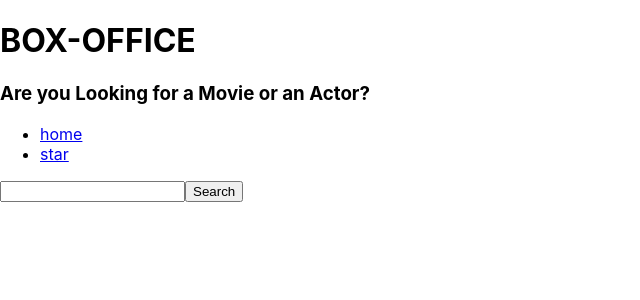
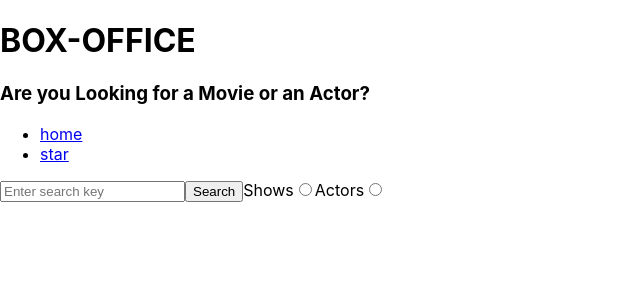
Before and after one commit to JoelShajan/movieDetes, a React (Create React App) app: page / in a window 1280 px wide. Shown: the top 300 px of the page, without its empty margins (0-640 px from the left). Built offline with nearby package versions, Linux system fonts and the light colour scheme.

Commit message:
api added

```diff
--- a/src/pages/Home.jsx
+++ b/src/pages/Home.jsx
@@ -4,14 +4,17 @@ import { apiGet } from '../misc/config';
 const Home = () => {
     const [input,setinput]=useState('');
     const [result,setresult]=useState(null);
+    const [option,setoption]=useState('shows');
+    const [current,setcurrent]=useState('shows');
     const handelInput=(ev)=>{
 
         setinput(ev.target.value)
         //console.log(document.getElementById('INP').value);
     };
     const handleSearch=(input)=>{
-       apiGet(`/search/shows?q=${input}`).then(result=>{
-       setresult(result);
+       apiGet(`/search/${option}?q=${input}`).then(result=>{
+       setcurrent(option);
+        setresult(result);
        console.log(result);
        });
 
@@ -30,25 +33,45 @@ const Home = () => {
         }
         else {
             return (result.map(item=>{
-                return (
-                    <div key={item.show.id}>
+                if (current==='shows'){
+                 return (
+                <div key={item.show.id}>
                         {item.show.name}
-                    </div>
-                );
-            }
-            )
-            );
-        }
+                        </div>)  }
+                else{
+                    return (
+                        <div key={item.person.id}>
+                        {item.person.name}
+                    </div>);
+                }
+            })
+            )}
+
+
+
+
+    };
+    const selector=(ev)=>{
+            setoption(ev.target.value)   ;
     };
   return (
     <MainPageLayout>
-        <input id='INP' type='text' onChange={(ev)=>{
+        <input id='INP' type='text'
+        placeholder='Enter search key'
+        onChange={(ev)=>{
             handelInput(ev);
         }} value={input} onKeyDown={keyhandle}/>
         <button onClick={()=>{handleSearch(input);}}>
             Search
         </button>
-
+        <label>
+            Shows
+            <input type='radio' value='shows' name="selector" onChange={selector}/>
+        </label>
+        <label>
+            Actors
+            <input type='radio' value='people' name="selector" onChange={selector} />
+        </label>
         <div>{resultRender()}</div>
     </MainPageLayout>
 
```
